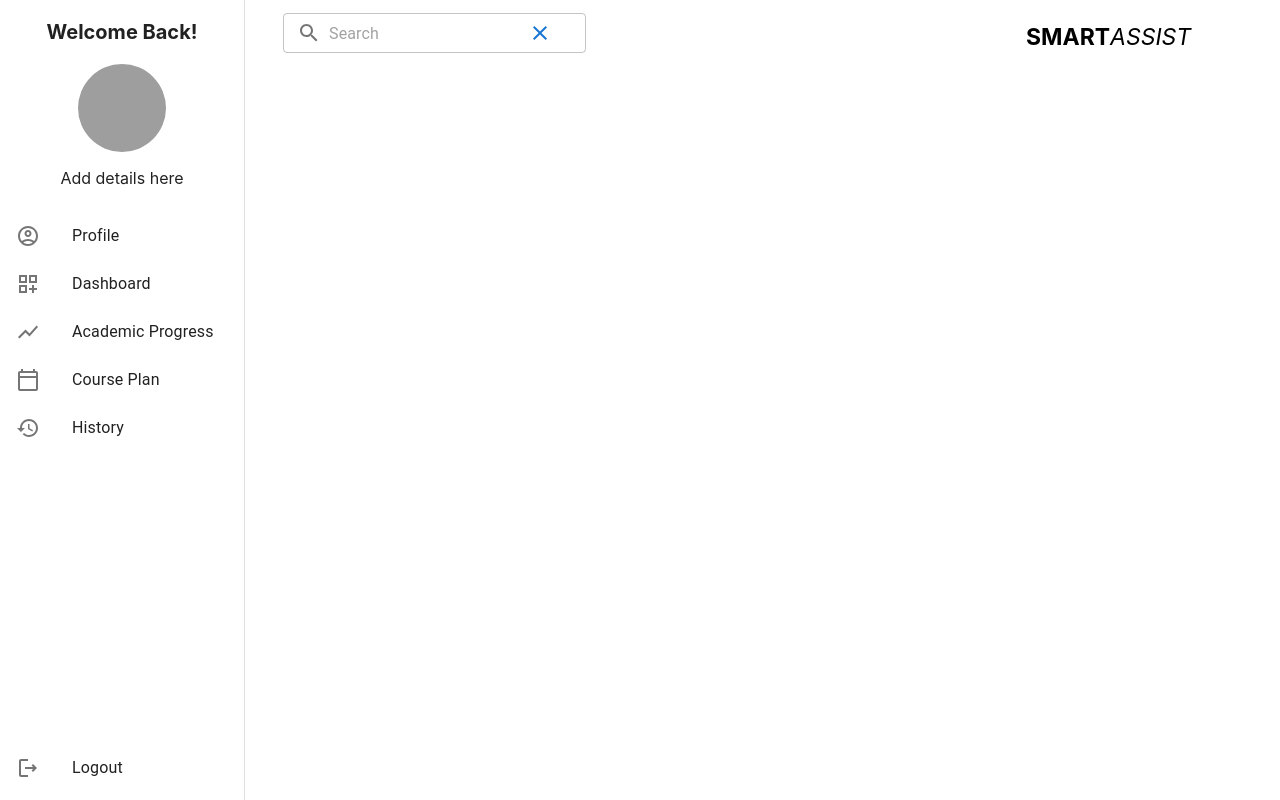
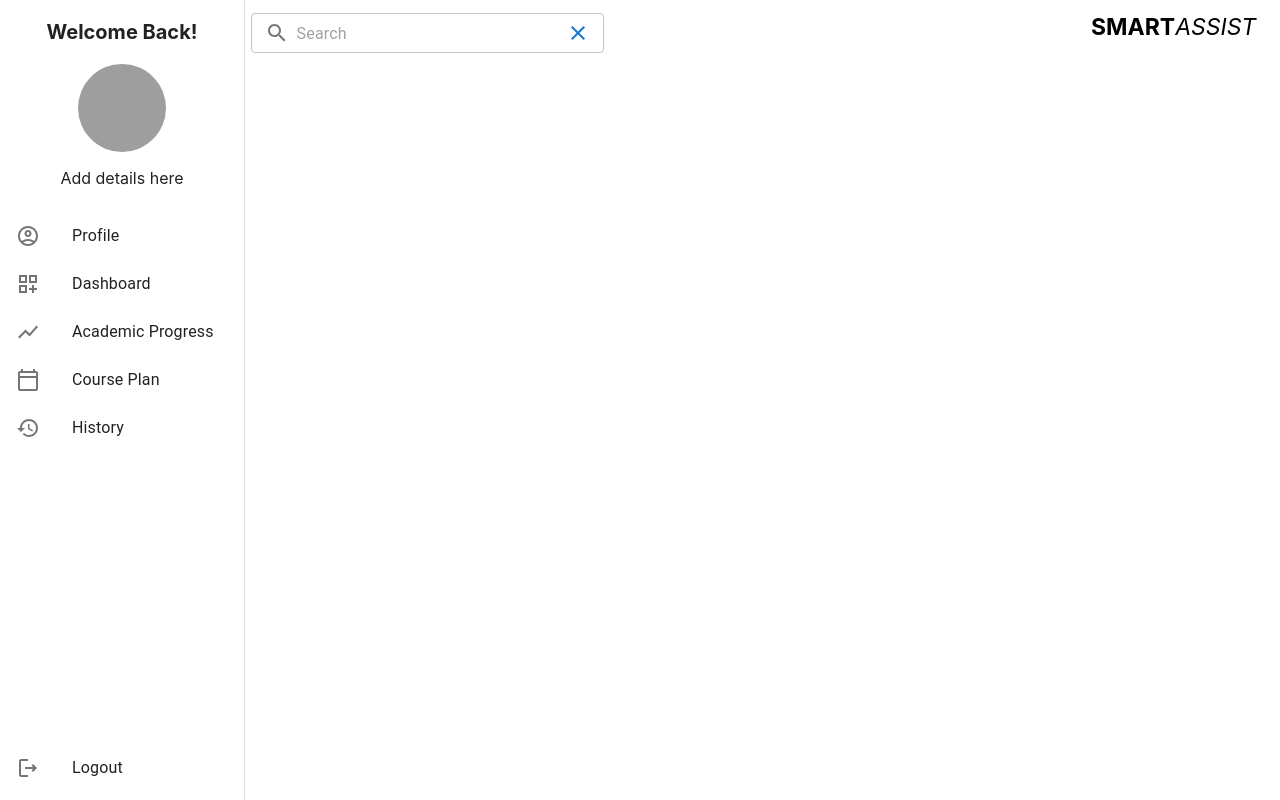
Before and after one commit to tyxyah/smartassist, a React (Create React App) app in the folder frontend/: page / in a window 1280 px wide. Built offline with nearby package versions, Linux system fonts and the light colour scheme; grey boxes are pictures that could not be loaded.

Commit message:
update header

```diff
--- a/frontend/src/components/Header.js
+++ b/frontend/src/components/Header.js
@@ -1,13 +1,20 @@
+import React, { useState } from "react";
 import Box from "@mui/material/Box";
 import FormControl from "@mui/material/FormControl";
 import OutlinedInput from "@mui/material/OutlinedInput";
 import InputAdornment from "@mui/material/InputAdornment";
 import Search from "@mui/icons-material/Search";
 import Clear from "@mui/icons-material/Clear";
-import Button from "@mui/material/Button"
+import Button from "@mui/material/Button";
 import { Grid } from "@mui/material";
 
 export default function UseFormControl() {
+  const [searchValue, setSearchValue] = useState(""); // State for the input value
+
+  const handleClearClick = () => {
+    setSearchValue(""); // Clear the search input when the "Clear" button is clicked
+  };
+
   return (
     <form noValidate autoComplete="on" position="fixed">
       <Box
@@ -17,9 +24,9 @@ export default function UseFormControl() {
         }}
       >
         <Grid container spacing={2}>
-          <Grid item xs={2.5}></Grid>
+          <Grid item xs={2.2}></Grid>
           <Grid item xs={7}>
-            <FormControl sx={{ margin: "13px", width: "30ch" }}>
+            <FormControl sx={{ margin: "13px", width: "35ch" }}>
               <OutlinedInput
                 size="small"
                 placeholder="Search"
@@ -30,14 +37,28 @@ export default function UseFormControl() {
                 }
                 endAdornment={
                   <InputAdornment position="end">
-                    <Button><Clear /></Button>
+                    <Button
+                      style={{
+                        cursor: "pointer",
+                        padding: 0, // Remove padding
+                        minWidth: "auto", // Set minimum width to "auto"
+                      }}
+                      classes={{
+                        root: "clear-button",
+                      }}
+                      onClick={handleClearClick} // Add onClick handler
+                    >
+                      <Clear />
+                    </Button>
                   </InputAdornment>
                 }
+                value={searchValue} // Controlled input value
+                onChange={(e) => setSearchValue(e.target.value)} // Update searchValue state
               />
             </FormControl>
           </Grid>
-          <Grid item xs={2.5}>
-            <p style={{ fontSize: "23px" }}>
+          <Grid item xs={2.7}>
+            <p style={{ fontSize: "23px", margin: "13px", textAlign: "right" }}>
               <strong>SMART</strong>
               <i>ASSIST</i>
             </p>
--- a/frontend/src/index.css
+++ b/frontend/src/index.css
@@ -18,3 +18,7 @@ code {
   justify-content: center;
   flex-direction: column;
 }
+
+.clear-button:hover {
+  background-color: transparent !important;
+}
```
